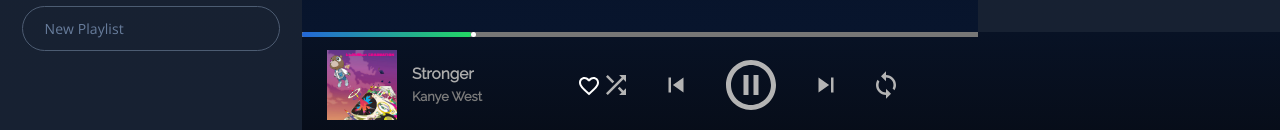
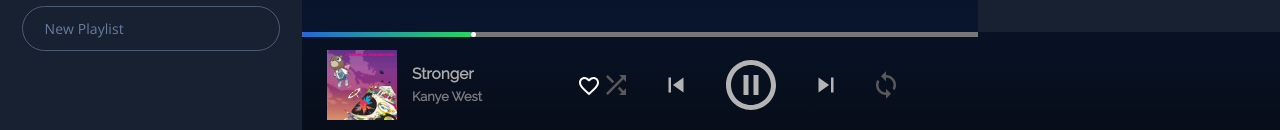
Before and after one commit to HarJev/music-player, a React (Create React App) app: page / in a window 1280 px wide. Shown: the part 667-797 px from the top of the page. Built offline with nearby package versions, Linux system fonts and the light colour scheme.

Commit message:
Changed colours of shuffle and loop icons

```diff
--- a/src/components/common/Controls/View.js
+++ b/src/components/common/Controls/View.js
@@ -30,8 +30,8 @@ export const ControlsView = () => (
         </div>
         <div className="c_playbackControls_div">
           <div className="c_playbackControls">
-            <div className="c_otherIcon">
-              <ShuffleIcon className="c_otherIcon" />
+            <div className="c_outsideIcon">
+              <ShuffleIcon className="c_outsideIcon" />
             </div>
             <div className="c_otherIcon">
               <SkipPreviousIcon className="c_otherIcon" />
@@ -42,8 +42,8 @@ export const ControlsView = () => (
             <div className="c_otherIcon">
               <SkipNextIcon className="c_otherIcon" />
             </div>
-            <div className="c_otherIcon">
-              <LoopIcon className="c_otherIcon" />
+            <div className="c_outsideIcon">
+              <LoopIcon className="c_outsideIcon" />
             </div>
           </div>
         </div>
--- a/src/components/common/Controls/style.css
+++ b/src/components/common/Controls/style.css
@@ -115,3 +115,9 @@
   height: 60px !important;
   color: #b3b3b3;
 }
+
+.c_outsideIcon {
+  width: 30px !important;
+  height: 30px !important;
+  color: #565656;
+}
```
